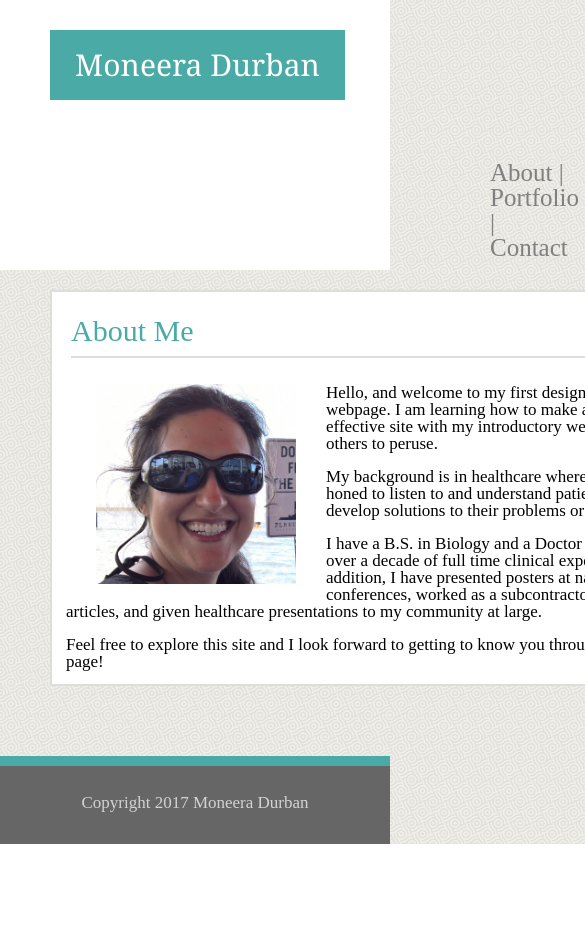
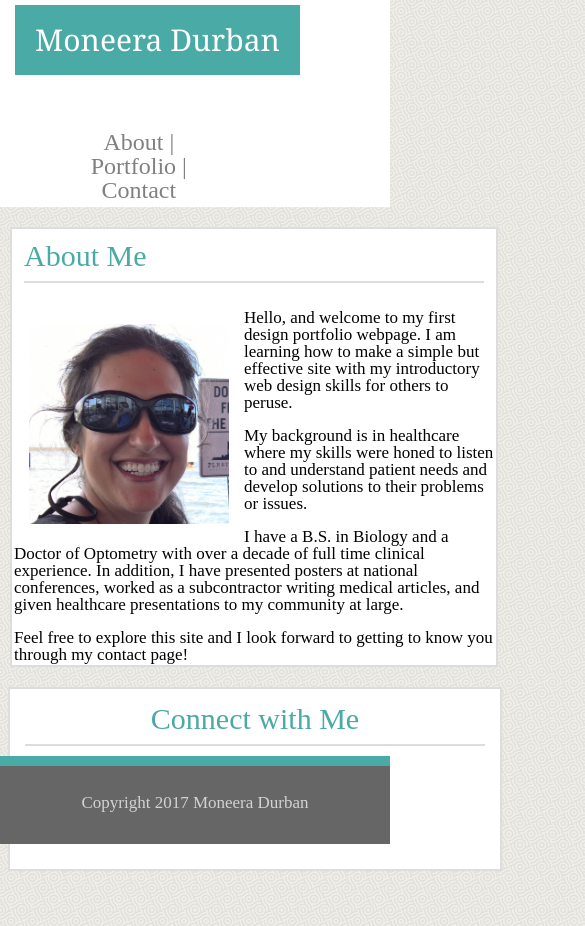
Before and after one commit to monadurban/Responsive-Portfolio, a plain HTML site: page index.html in a window 390 px wide. Shown: the top 926 px of the page, 585 px wide, since content can reach past the window. Before the commit the page ends 844 px from the top, so only its background shows below. Drawn offline with Linux system fonts and the light colour scheme.

Commit message:
Sending files to Responsive-Portfolio week 2 assignment

```diff
--- a/assets/css/style.css
+++ b/assets/css/style.css
@@ -9,7 +9,9 @@ body {
 	flex-direction: column;
 	margin-bottom: 80px;
 	background-image: url("../images/background/backgroundimage.png");
+	/*width: 980px;*/
 }
+
 .header {
 	background-color: #ffffff;
 	padding: 0;
@@ -19,10 +21,11 @@ body {
 
 .fullcontent {
 	flex: 1 0 auto;
+	width: 100%;
 }
 
 .content {
-	width: 650px;
+	width: 960px;
 	margin-top: 20px;
 }
 
@@ -35,8 +38,8 @@ body {
 	font-size: 30px;
 	width: 275px;
 	font-family: 'Georgia', Times, Times New Roman, serif;
-	padding: 20px 10px;
-	margin: 30px 0px 0px 50px;
+	padding: 20px 5px;
+	margin: 5px 0px 0px 15px;
 }
 
 /*Header NavBar for all site pages. */
@@ -46,11 +49,11 @@ body {
  	display: inline-block;
  	color: gray;
  	list-style-type: none;
- 	width: 250px
+ 	width: 43%;
  	text-align: right;
- 	font-size: 18px;
- 	padding: 10px;
-	margin-left: 480px;
+ 	font-size: 20px;
+ 	padding: 5px 5px 5px 5px;
+	margin-left: 0px;
 	margin-bottom: 0px;
 	margin-top: 50px;
 	margin-right: 0px;
@@ -79,6 +82,8 @@ body {
  a {
  	color: gray;
  	text-decoration: none;
+ 	font-size: 24px;
+ 	display: inline-block;
  }
 
  .container {
@@ -92,8 +97,8 @@ body {
 	float: left;
 	width: 650px;
 	border: 2px solid #dddddd;
-	padding: 14px;
-	margin-left: 50px;
+	padding: 2px;
+	margin-left: 10px;
 	background-color: #ffffff;
 }
 
@@ -108,6 +113,7 @@ h2 {
 	margin: 10px 10px 10px 5px;
 	padding-bottom: 10px;
 	border-bottom: 2px solid #dddddd;
+	margin-left: 10px;
 }
 
 /* Headshot of me for About page. */
@@ -121,10 +127,9 @@ h2 {
 
 /* Form for Contact page. */
 .form {
-    margin-right: 10px;
-    margin-left: 50px;
-    border-right: 1px #dddddd;
-    padding: 14px;
+    margin-right: 5px;
+    margin-left: 5px;
+    padding: 10px;
     overflow: hidden;
     width: 650px;
     float: left;
@@ -132,14 +137,13 @@ h2 {
     border: 2px solid #dddddd;
     font-size: 20px;
     color: gray;
-    margin-left: 50px;
     background-color: #ffffff;
 }
 
 /* Size of input fields in form. */
 input {
 	height: 30px;
-	width: 500px;
+	width: 400px;
 }
 
 /* Titles for input form fields. */
@@ -156,14 +160,14 @@ label {
 
 /* Social Media navbar for all site pages. */
 .social-info {
-	position: absolute;
+	float: left;
 	list-style-type: none;
 	width: 270px;
 	height: 170px;
-	padding: 14px;
+	padding: 5px;
 	border: 2px solid #dddddd;
 	text-align: center;
-	margin-left: 100px;
+	margin-left: 8px;
 	display: inline-block;
 	background-color: #ffffff;
 }
@@ -173,15 +177,15 @@ label {
 	border: 2px solid #dddddd;
 	width: 650px;
 	float: left;
-	padding: 10px 10px 10px 10px;
+	padding: 0px;
 	text-align: justify;
 	clear: both;
-	margin-left: 50px;
+	margin-left: 10px;
 	background-color: #ffffff;
 }
 
 .portfolio figure {
-	padding: 10px;
+	padding: 0px;
 	margin: 2em;
 	width: 200px;
 	display: inline-block;
@@ -190,7 +194,7 @@ label {
 /* Class for text banners on images in Portfolio page. */
 figcaption {
 	text-align: center;
-	padding: 10px 20px;
+	padding: 10px;
 	position: relative;
 	top: -60px;
 	color: white;
@@ -252,4 +256,101 @@ li {
 	border-top: 10px solid #4aaaa5;
 }
 
+/* Media queries */
+@media only screen and (max-width: 980px) {
+	body {
+		/*background-image: none;
+		background-color: purple;*/
+	}
+
+	/* Set main bio on About page to specific percentage. */
+	.main-bio {
+		padding 10px;
+		width: 60%;
+	}
+
+	/* Set form on Contact page to specific percentage. */
+	.form {
+		padding: 10px;
+		width: 55%;
+	}
+
+	/* Set portfolio section to specific percentage. */
+	.portfolio {
+		padding: 10px;
+		width: 55%;
+	}
+
+	/*Set the social-info class to a specific pixel size. */
+	.social-info {
+		width: 270px;
+		margin-top: 10px;
+		margin-left: 8px;
+	}
+}
+
+@media only screen and (max-width: 760px ) {
+	body {
+		/*background-image: none;
+		background-color: green;*/
+	}
+	/* Set the main bio to a specific width. */
+	.main-bio {
+		width: 60%;
+	}
+
+	/* Set the form to a specific width. */
+	.form {
+		width: 60%;
+	}
+
+	.portfolio {
+		width:60%;
+	}
+
+	.social-info {
+		margin-top: 20px;
+		width: 60%;
+	}
+
+	.nav {
+		text-align: center;
+		margin-left: 50px;
+	}
+}
+@media only screen and (max-width: 640px ) {
+	body {
+		/*background-image: none;
+		background-color: blue;*/
+	}
+
+	.header {
+		position: static;
+	}
+
+	.nav {
+		text-align: center;
+		margin-left: 50px;
+	}
+
+	/* Set main bio to smaller percentage width. */
+	.main-bio {
+		width: 50%;
+	}
+
+	/*Set form to smaller percentage width. */
+	.form {
+		width: 50%;
+	}
+	/* Set portfolio to smaller percentage width. */
+	.portfolio {
+		width: 50%;
+	}
+
+	.social-info {
+		width: 50%;
+		margin-top: 20px;
+	}
+}
+
 <!-- END CSS -->
--- a/index.html
+++ b/index.html
@@ -4,7 +4,7 @@
 	<head>
 		<title>Durban Portfolio Site</title>
 		<meta charset='uft=8'>
-		<meta name="viewport" content="width=device-width, initial-scale=1">
+		<meta name="viewport" content="width=device-width, initial-scale=1.0" />
 		<link rel="stylesheet" type="text/css" href="assets/css/reset.css">
 		<link rel="stylesheet" type="text/css" href="assets/css/style.css">
 		<script src="https://use.fontawesome.com/3723c8ffc8.js"></script>
@@ -19,11 +19,9 @@
 			</section>
 
 			<section class='nav'>
-				<ol>
-					<li><a href='index.html'> About | </a> </li>
-					<li><a href='portfolio.html'> Portfolio | </a> </li>
-					<li><a href='contact.html'> Contact </a></li>
-				</ol>
+					<a href='index.html'> About |</a>
+					<a href='portfolio.html'> Portfolio |</a>
+					<a href='contact.html'> Contact</a>
 			</section>
 		</div>
 
@@ -35,8 +33,10 @@
 				<br>
 
 				<section class='bio-image'>
-				<img src="assets/images/monapic.jpg" alt="headshot" class="bio-image" width='200' height='200' style='margin: 0px 30px 15px'>
+					<img src="assets/images/monapic.jpg" alt="headshot" class="bio-image" width='200' height='200' style='margin: 15px'>
+				</section>
 
+				<section class='bio-image'>
 					<p> Hello, and welcome to my first design portfolio webpage.  I am learning how to make a simple but effective site with my introductory web design skills for others to peruse.</p>
 					<br>
 					<p>  My background is in healthcare where my skills were honed to listen to and understand patient needs and develop solutions to their problems or issues.</p>
```
Also changed, not shown: contact.html (+2 -2 lines), portfolio.html (+1 -1 lines), backgroundimage.png (added). Lines whose indentation alone changed are shown as unchanged.
